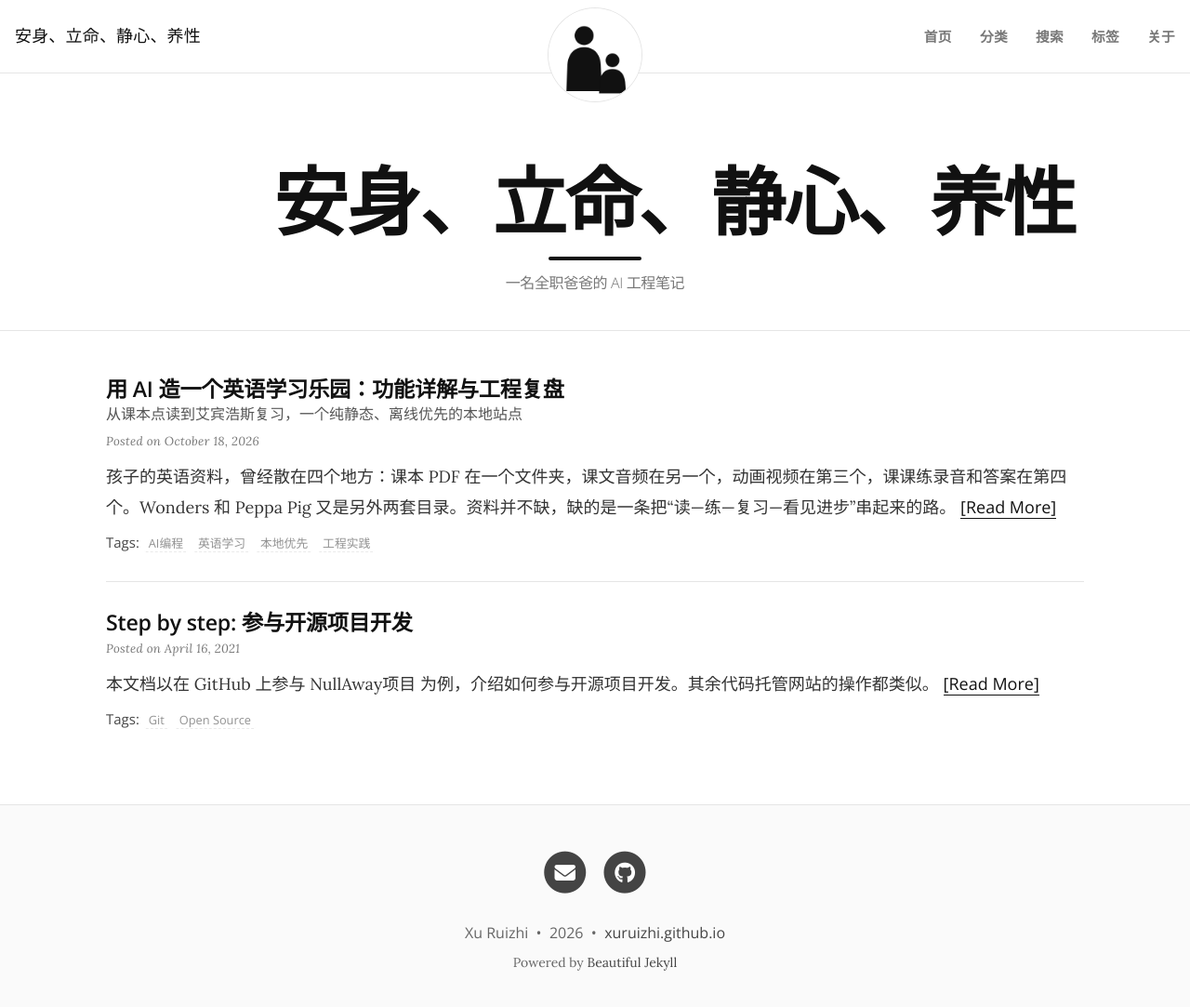
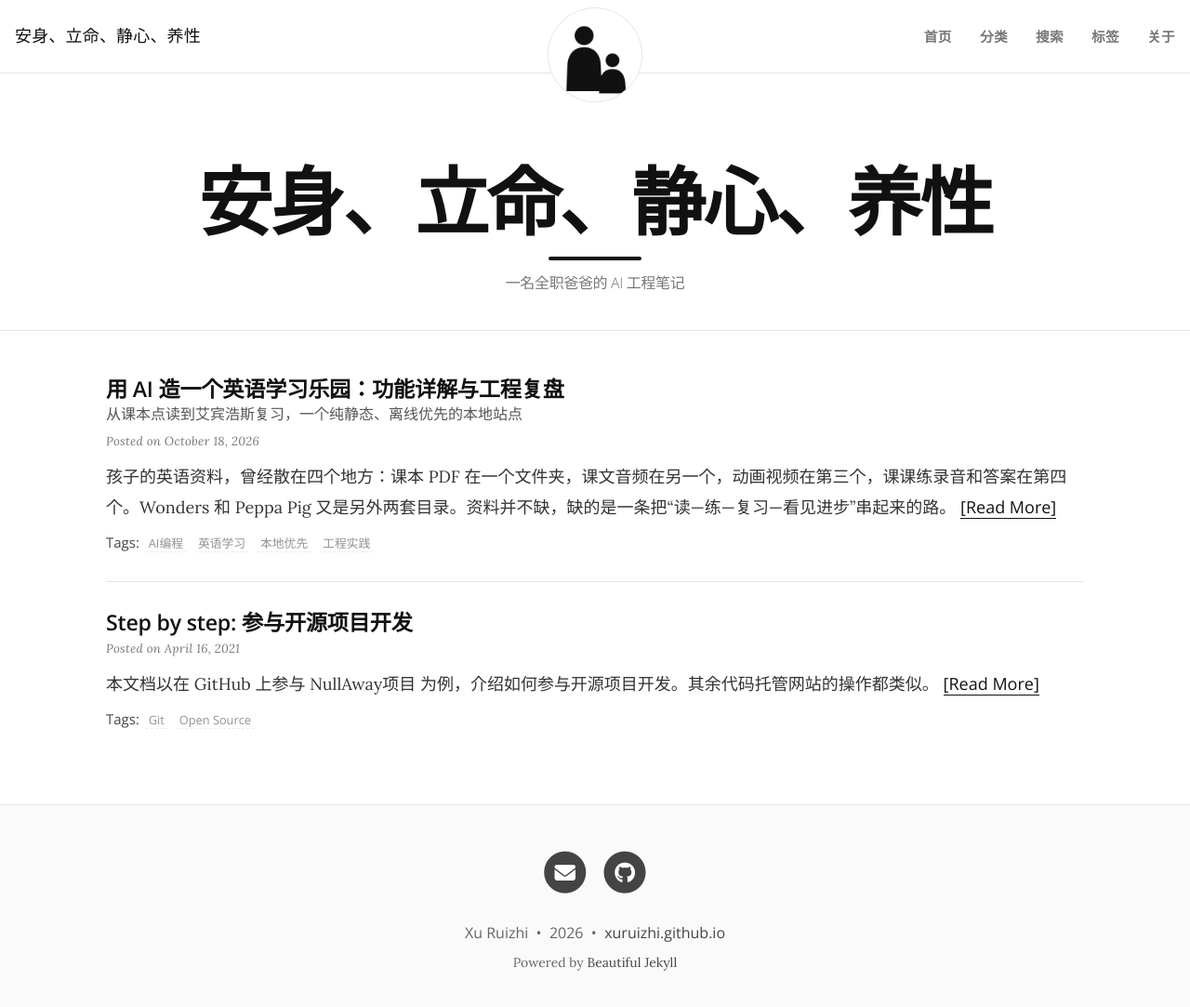
Before and after one commit to xuruizhi/xuruizhi.github.io, a Jekyll site: the page built from index.markdown, in a window 1280 px wide and 1096 px high. Shown: the top 1083 px of the window at 93% size. Built offline with Jekyll 4.4.1, drawn with Linux system fonts in a browser that asks for light colours.

Commit message:
修复文章页标题未居中、宽度与正文不对齐
原因：
- 页头（header）不在 <main> 内，之前只压平了 main 里的栅格，
  页头仍套着 col-xl-8 / offset-xl-2，于是标题比正文窄、整体偏右
- 主题只给 .page-heading 设了 text-align:center，文章页用的是 .post-heading

修改：
- 单独压平 .intro-header .row 与其栅格子项，页头宽度与正文一致
- .post-heading 补上居中
- 首页标题仍强制单行；文章标题改回正常折行（长标题不硬撑一行）

```diff
--- a/assets/css/main-custom.scss
+++ b/assets/css/main-custom.scss
@@ -48,17 +48,53 @@ main > .row > [class*="col-"] {
   padding-right: 0;
 }
 
-// 首页大标题跟随容器撑满，保持一整行
+// 页头（header）不在 <main> 内，需要单独压平栅格，
+// 否则它的 col-xl-8 / offset-xl-2 会让标题比正文窄、且整体偏右
+.intro-header .row {
+  margin-left: 0 !important;
+  margin-right: 0 !important;
+}
+
+.intro-header .row > [class*="col-"] {
+  flex: 0 0 100% !important;
+  max-width: 100% !important;
+  margin-left: 0 !important;
+  padding-left: 0;
+  padding-right: 0;
+}
+
+// 页头文案居中：主题只给 .page-heading 设了居中，
+// 文章页用的是 .post-heading，这里补上
 .intro-header .page-heading,
-.intro-header h1 {
+.intro-header .post-heading {
+  text-align: center;
+}
+
+// 首页大标题：整行显示
+.intro-header .page-heading h1 {
   max-width: 100% !important;
   white-space: nowrap;
   letter-spacing: -.03em;
 }
 
+// 文章标题较长，允许正常折行（不强制单行）
+.intro-header .post-heading h1 {
+  max-width: 100% !important;
+  white-space: normal;
+  letter-spacing: -.02em;
+  line-height: 1.25;
+}
+
+// 副标题与标题对齐
+.intro-header .post-subheading,
+.intro-header .page-subheading {
+  display: block;
+  max-width: 100%;
+}
+
 // 窄屏下允许折行并缩小字号，避免标题溢出被截断
 @media (max-width: 768px) {
-  .intro-header .page-heading,
+  .intro-header .page-heading h1,
   .intro-header h1 {
     white-space: normal !important;
     font-size: 2.1rem !important;
@@ -66,10 +102,15 @@ main > .row > [class*="col-"] {
     letter-spacing: -.02em;
     overflow-wrap: anywhere;
   }
+
+  .intro-header .post-subheading,
+  .intro-header .page-subheading {
+    font-size: 1.05rem !important;
+  }
 }
 
 @media (max-width: 420px) {
-  .intro-header .page-heading,
+  .intro-header .page-heading h1,
   .intro-header h1 {
     font-size: 1.75rem !important;
   }
```
